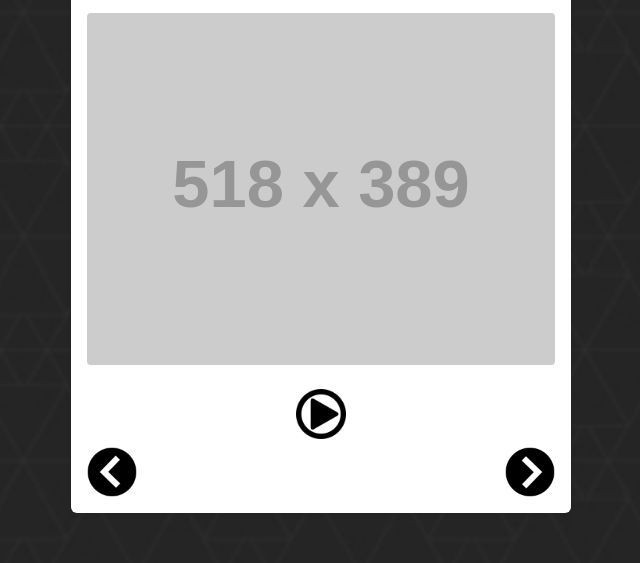
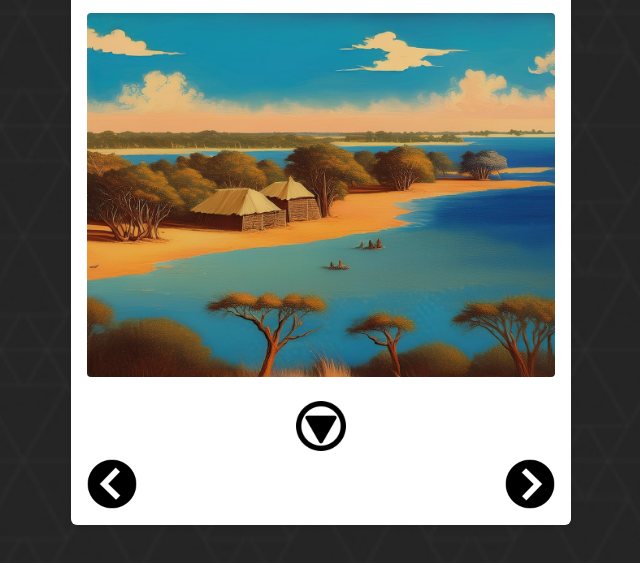
Before and after one commit to viacheslavk55/NJIT-Project, a plain HTML site: page index.html in a window 1280 px wide. Shown: the part 81-644 px from the top of the page, without its empty margins (319-959 px from the left). Drawn offline with nearby package versions, Linux system fonts and the light colour scheme; placeholder pictures from the web are drawn by us.

Commit message:
Display first image and metadata

```diff
--- a/gallery.js
+++ b/gallery.js
@@ -8,7 +8,12 @@ $(document).ready(() => {
 
   // Call a function here to start the timer for the slideshow
 
+  startTimer();
   // Select the moreIndicator button and add a click event to:
+  $('.moreIndicator').on('click', function () {
+    $('.details').slideToggle();
+    $('.moreIndicator').toggleClass('rot270 rot90');
+  })
   // - toggle the rotation classes (rot90 and rot270)
   // - slideToggle the visibility of the .details section
 
@@ -44,6 +49,13 @@ function swapPhoto () {
   // Access mImages[mCurrentIndex] to update the image source and details
   // Update the #photo element's src attribute with the current image's path
   // Update the .location, .description, and .date elements with the current image's details
+  const image = mImages[mCurrentIndex];
+
+  $('#photo').attr('src', image.imgPath);
+  $('.location').text(`Location: ${image.imgLocation}`);
+  $('.description').text(`Description: ${image.description}`);
+  $('.date').text(`Date: ${image.date}`);
+
 }
 
 // Advances to the next photo, loops to the first photo if the end of array is reached
--- a/images.json
+++ b/images.json
@@ -1,79 +1,79 @@
 {
     "images": [
         {
-            "imgPath": "img/places/australia.jpg",
+            "imgPath": "img/places/australia.jpeg",
             "imgLocation": "Australia",
             "description": "Magnetic Island",
             "date": "09/02/1764"
         },
         {
-            "imgPath": "img/places/austria.jpg",
+            "imgPath": "img/places/austria.jpeg",
             "imgLocation": "Austria",
             "description": "Grossglockner High Alpine Road",
             "date": "04/10/1914"
         },
         {
-            "imgPath": "img/places/france.jpg",
+            "imgPath": "img/places/france.jpeg",
             "imgLocation": "Paris",
             "description": "Eiffel Tower",
             "date": "05/21/1932"
         },
         {
-            "imgPath": "img/places/greece.jpg",
+            "imgPath": "img/places/greece.jpeg",
             "imgLocation": "Greece",
             "description": "Greek Coastline",
             "date": "08/04/1211"
         },
         {
-            "imgPath": "img/places/hungary.jpg",
+            "imgPath": "img/places/hungary.jpeg",
             "imgLocation": "Hungary",
             "description": "Körös-torok",
             "date": "10/07/1600"
         },
         {
-            "imgPath": "img/places/india.jpg",
+            "imgPath": "img/places/india.jpeg",
             "imgLocation": "India",
             "description": "India Coastline",
             "date": "07/12/1743"
         },
         {
-            "imgPath": "img/places/italy.jpg",
+            "imgPath": "img/places/italy.jpeg",
             "imgLocation": "Italy",
             "description": "Italy Coastal Town",
             "date": "06/02/868"
         },
         {
-            "imgPath": "img/places/japan.jpg",
+            "imgPath": "img/places/japan.jpeg",
             "imgLocation": "Japan",
             "description": "Hachijojima, Tokyo, Japan",
             "date": "06/09/1315"
         },
         {
-            "imgPath": "img/places/korea.jpg",
+            "imgPath": "img/places/korea.jpeg",
             "imgLocation": "South Korea",
             "description": "Seokchon Lake Park",
             "date": "03/21/2002"
         },
         {
-            "imgPath": "img/places/norway.jpg",
+            "imgPath": "img/places/norway.jpeg",
             "imgLocation": "Norway",
             "description": "Countryside mountains",
             "date": "03/10/1861"
         },
         {
-            "imgPath": "img/places/switzerland.jpg",
+            "imgPath": "img/places/switzerland.jpeg",
             "imgLocation": "Switzerland",
             "description": "Swiss Alps",
             "date": "05/05/1917"
         },
         {
-            "imgPath": "img/places/ukraine.jpg",
+            "imgPath": "img/places/ukraine.jpeg",
             "imgLocation": "Ukraine",
             "description": "Voronki",
             "date": "03/12/1652"
         },
         {
-            "imgPath": "img/places/turkey.jpg",
+            "imgPath": "img/places/turkey.jpeg",
             "imgLocation": "Turkey",
             "description": "Old town: Antalya",
             "date": "10/25/1253"
--- a/style.css
+++ b/style.css
@@ -72,20 +72,23 @@ body {
     margin: 10px 0;
 }
 
-/* Add CSS styles to rotate the element 90deg
-Make it animate nicely. You'll need CSS3 for this */
 .rot90 {
     /* Add 90-degree rotation */
+    transform: rotate(90deg);
+    transition: transform 1s;
 }
 
 /* Add CSS styles to rotate the element 180deg
 Make it animate nicely. You'll need CSS3 for this */
 .rot180 {
     /* Add 180-degree rotation */
+    transform: rotate(180deg);
 }
 
 /* Add CSS styles to rotate the element 270deg
 Make it animate nicely. You'll need CSS3 for this */
 .rot270 {
     /* Add 270-degree rotation */
+    transform: rotate(270deg);
+    transition: transform 1s;
 }
```
